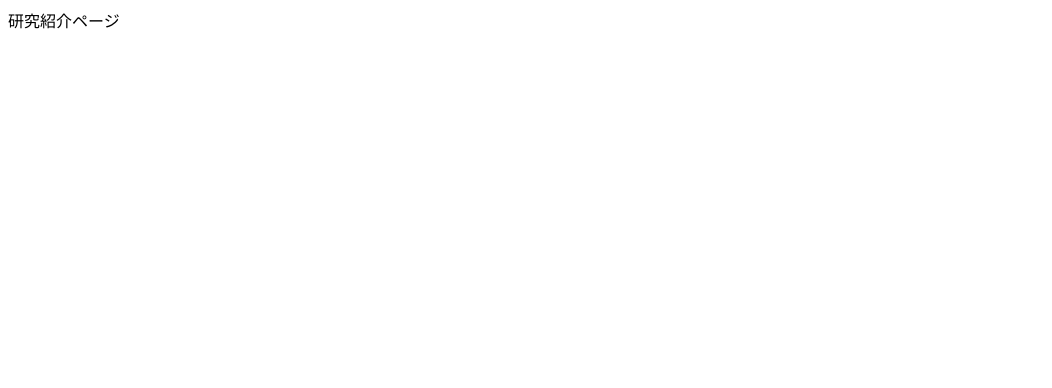
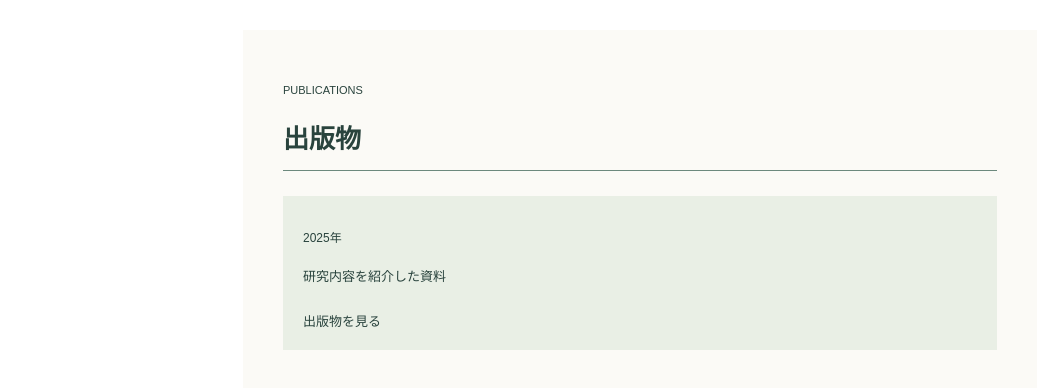
Before and after one commit to tatsuki-s/Teacher-Infomartion, a Vue app: page /publications in a window 1280 px wide. Shown: the top 388 px of the page, without its empty margins (0-1052 px from the left). Built offline with nearby package versions, Linux system fonts and the light colour scheme; the HTML template or start-up script is replaced by a standard one.

Commit message:
記事と出版物変えたお

```diff
--- a/src/views/ArticleView.vue
+++ b/src/views/ArticleView.vue
@@ -1,21 +1,5 @@
 <template>
   <div class="page">
-    <p class="small">PEOPLE / 人を知る</p>
-    <h1>教員</h1>
-
-    <div class="profile">
-      <div class="info">
-        <h2>教員</h2>
-        <p>名前</p>
-        <p class="blank"></p>
-        <p>担当教科</p>
-        <p class="blank"></p>
-        <p>ひとこと紹介</p>
-        <p class="blank"></p>
-      </div>
-      <div class="photo">写真</div>
-    </div>
-
     <div class="section">
       <h2>01 研究</h2>
       <p>研究テーマ</p>
--- a/src/views/PublicationsView.vue
+++ b/src/views/PublicationsView.vue
@@ -1,8 +1,67 @@
-<script setup>
-</script>
 <template>
-研究紹介ページ
+  <div class="page">
+    <p class="small">PUBLICATIONS</p>
+    <h1>出版物</h1>
+
+    <div class="publication">
+      <p class="year">2025年</p>
+      <h2></h2>
+      <p>研究内容を紹介した資料</p>
+
+      <a
+
+      >
+        出版物を見る
+      </a>
+    </div>
+  </div>
 </template>
+
 <style scoped>
+.page {
+  box-sizing: border-box;
+  width: 794px;
+  max-width: 100%;
+  margin: 30px auto;
+  padding: 40px;
+  background: #fbfaf6;
+  color: #29433d;
+  font-family: sans-serif;
+}
 
+.small {
+  font-size: 11px;
+}
+
+h1 {
+  padding-bottom: 15px;
+  border-bottom: 1px solid #6c897d;
+  font-size: 26px;
+}
+
+.publication {
+  margin-top: 25px;
+  padding: 20px;
+  background: #e9efe5;
+}
+
+.year {
+  font-size: 12px;
+}
+
+h2 {
+  font-size: 18px;
+}
+
+p {
+  font-size: 13px;
+  line-height: 1.8;
+}
+
+a {
+  display: inline-block;
+  margin-top: 10px;
+  color: #29433d;
+  font-size: 13px;
+}
 </style>
```
